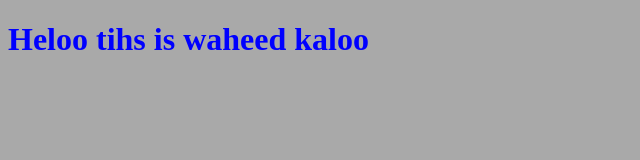
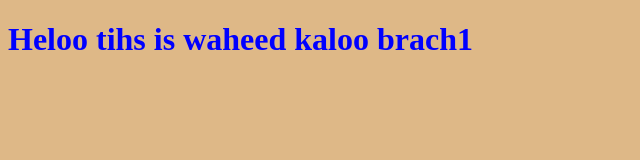
Before and after one commit to w1197000/myproject, a plain HTML site: page index.html in a window 1280 px wide. Shown: the whole page, without its empty margins (0-640 px from the left). Drawn offline with Linux system fonts and the light colour scheme.

Commit message:
changing color and da branch world

```diff
--- a/app.js
+++ b/app.js
@@ -1 +1 @@
-alert("heloo waheed");
+alert("heloo waheed branch");
--- a/index.html
+++ b/index.html
@@ -8,7 +8,7 @@
     <link rel="stylesheet" href="style.css">
 </head>
 <body>
-    <h1>Heloo tihs is waheed kaloo</h1>
+    <h1>Heloo tihs is waheed kaloo brach1</h1>
     <script src="app.js"></script>
 </body>
 </html>
--- a/style.css
+++ b/style.css
@@ -2,5 +2,5 @@ h1{
     color: blue;
 }
 body{
-    background-color: darkgray;
+    background-color:burlywood;
 }
```
